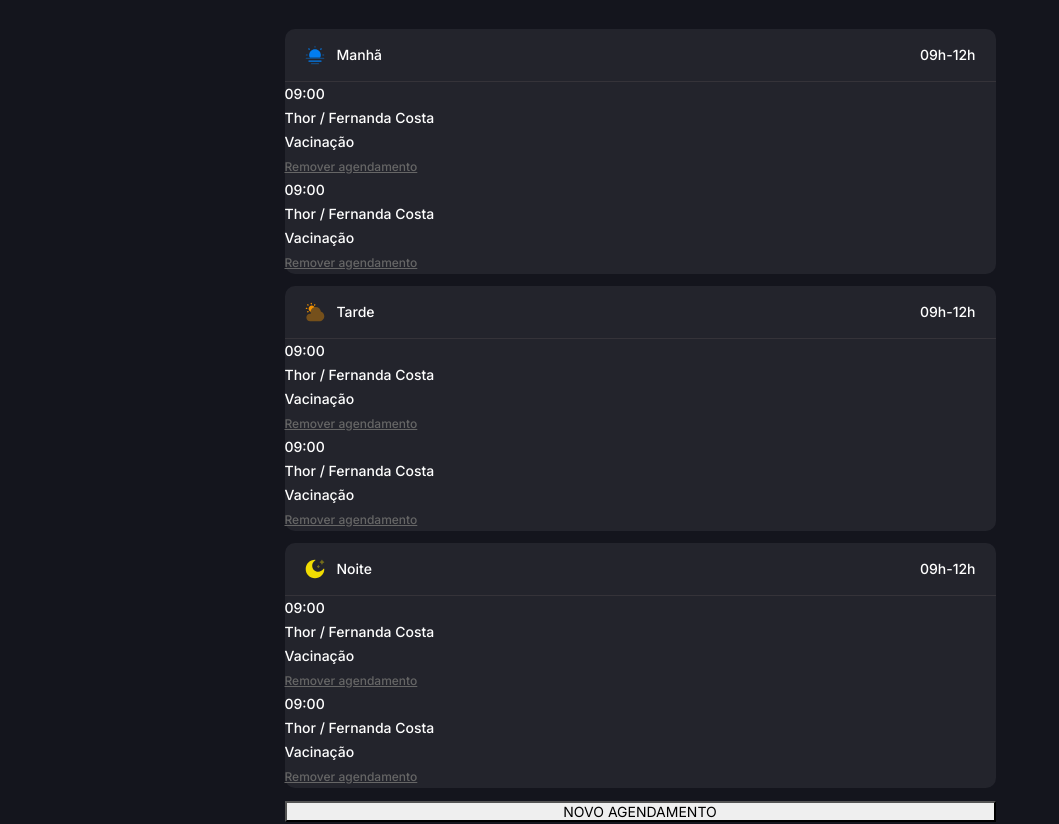
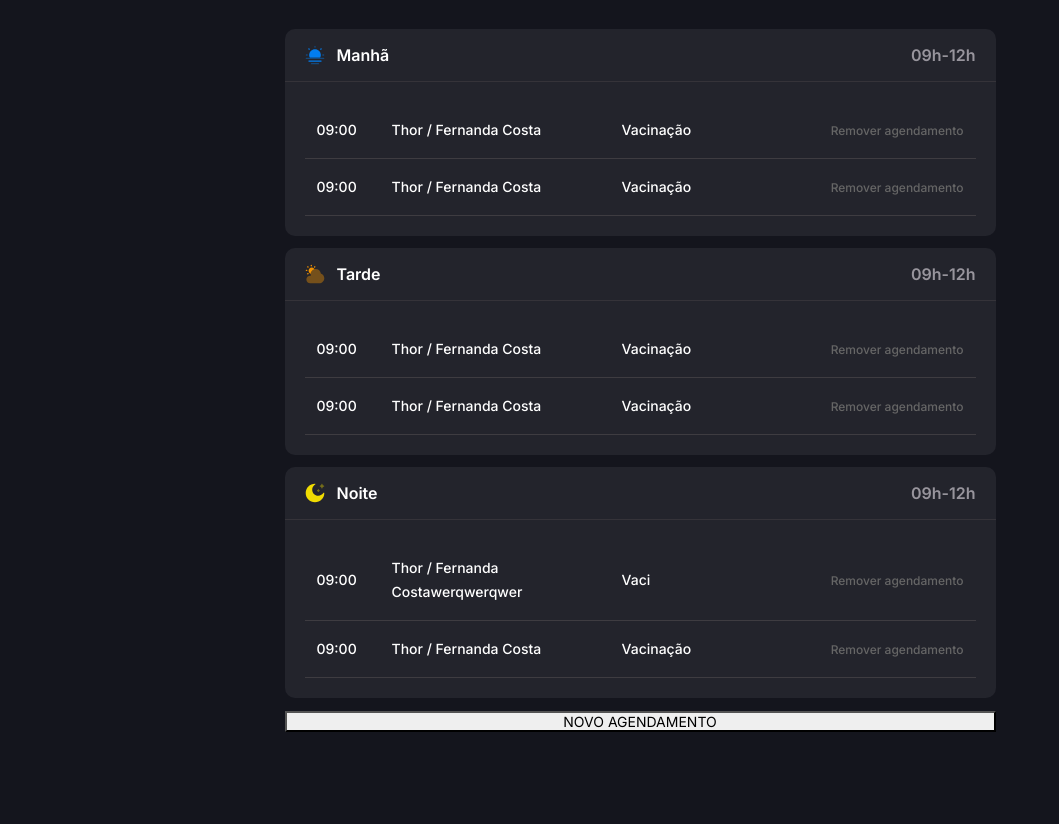
Before and after one commit to robertourias/agendamento-pet, a website built with webpack: page index.html in a window 1280 px wide. Shown: the part 125-949 px from the top of the page, without its empty margins (0-1059 px from the left). After the commit the page ends 919 px from the top, so only its background shows below. Built offline with nearby package versions, Linux system fonts and the light colour scheme.

Commit message:
Card component

```diff
--- a/index.html
+++ b/index.html
@@ -33,6 +33,7 @@
           </div>
           <div class="range-hour">09h-12h</div>
         </header>
+        <div class="data">
           <div class="line">
             <div class="col-hour">09:00</div>
             <div class="col-who">Thor / Fernanda Costa</div>
@@ -46,6 +47,7 @@
             <div class="col-control"><a href="#">Remover agendamento</a></div>
           </div>
         </div>
+      </div>
       <div class="card">
         <header>
           <div class="period">
@@ -54,6 +56,7 @@
           </div>
           <div class="range-hour">09h-12h</div>
         </header>
+        <div class="data">
           <div class="line">
             <div class="col-hour">09:00</div>
             <div class="col-who">Thor / Fernanda Costa</div>
@@ -67,6 +70,7 @@
             <div class="col-control"><a href="#">Remover agendamento</a></div>
           </div>
         </div>
+      </div>
       <div class="card">
         <header>
           <div class="period">
@@ -75,10 +79,11 @@
           </div>
           <div class="range-hour">09h-12h</div>
         </header>
+        <div class="data">
           <div class="line">
             <div class="col-hour">09:00</div>
-          <div class="col-who">Thor / Fernanda Costa</div>
-          <div class="col-service">Vacinação</div>
+            <div class="col-who">Thor / Fernanda Costawerqwerqwer</div>
+            <div class="col-service">Vaci</div>
             <div class="col-control"><a href="#">Remover agendamento</a></div>
           </div>
           <div class="line">
@@ -86,6 +91,7 @@
             <div class="col-who">Thor / Fernanda Costa</div>
             <div class="col-service">Vacinação</div>
             <div class="col-control"><a href="#">Remover agendamento</a></div>
+          </div>
         </div>
     </div>
 
--- a/src/styles/card.css
+++ b/src/styles/card.css
@@ -14,10 +14,43 @@
       display: flex;
       align-items: center;
       gap: 12px;
+      font: var(--label-lg);
+      color: var(--content-primary);
+    }
+
+    .range-hour {
+      font: var(--label-lg);
+      color: var(--content-secondary);
     }
   }
 
-  .line {
+  .data {
+    padding: 20px;
 
+    .line {
+      display: flex;
+      align-items: center;
+      gap: 30px;
+      justify-content: space-between;
+
+      padding: 16px 12px;
+      border-bottom: 1px solid var(--border-primary);
+
+      .col-hour {
+        width: 45px;
+      }
+
+      .col-who {
+        width: 200px;
+      }
+
+      .col-service {
+        width: 160px;
+      }
+
+      .col-control {
+        margin-left: auto;
+      }
+    }
   }
 }
--- a/src/styles/global.css
+++ b/src/styles/global.css
@@ -41,6 +41,7 @@ body {
 a {
   font: 500 12px/16px var(--font-inter);
   color: var(--content-tertiary);
+  text-decoration: none;
 
   &:hover, &:active {
     color: var(--content-primary);
@@ -49,7 +50,7 @@ a {
 }
 
 p {
-
+  font: var(--p-md);
 }
 
 h1, h2 {
--- a/src/styles/layout.css
+++ b/src/styles/layout.css
@@ -25,4 +25,5 @@ main {
   display: flex;
   flex-direction: column;
   gap: 12px;
+  margin-bottom: 60px;
 }
```
Lines whose indentation alone changed are shown as unchanged.
